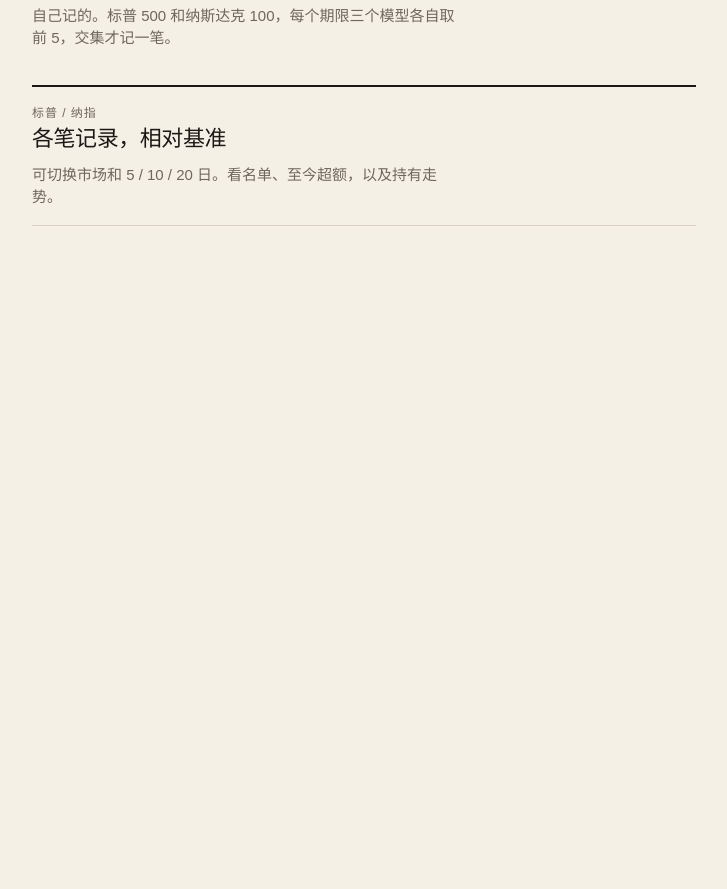
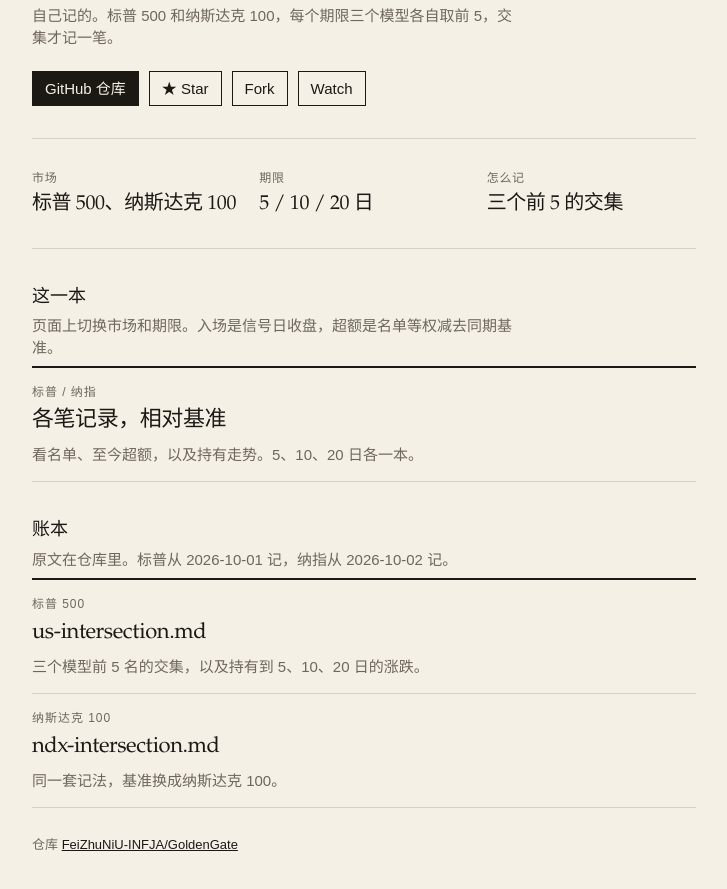
Before and after one commit to FeiZhuNiU-INFJA/GoldenGate, a plain HTML site: page docs/index.html in a window 1280 px wide. Shown: the part 121-1010 px from the top of the page, without its empty margins (276-1003 px from the left). Before the commit the page ends 800 px from the top, so only its background shows below. Drawn offline with Linux system fonts and the light colour scheme.

```diff
--- a/docs/index.html
+++ b/docs/index.html
@@ -29,22 +29,62 @@
     letter-spacing: 0.08em;
     text-transform: uppercase;
   }
-  h1, a strong {
+  h1, h2, a strong, .facts b {
     font-family: "Iowan Old Style", Palatino, "Songti SC", "Source Han Serif SC", serif;
     font-weight: 500;
   }
   h1 { margin: 0 0 8px; font-size: 32px; letter-spacing: -0.03em; line-height: 1.15; }
-  .lede { margin: 0; max-width: 52ch; color: var(--muted); }
-  .pages { margin: 36px 0 0; padding: 0; list-style: none; border-top: 2px solid var(--ink); }
+  h2 { margin: 0 0 4px; font-size: 18px; }
+  .lede, .note { margin: 0; max-width: 58ch; color: var(--muted); }
+  .actions {
+    display: flex;
+    flex-wrap: wrap;
+    align-items: center;
+    gap: 10px;
+    margin: 22px 0 0;
+  }
+  .back {
+    display: inline-flex;
+    align-items: center;
+    border: 1px solid var(--ink);
+    padding: 6px 12px;
+    color: var(--paper);
+    background: var(--ink);
+    text-decoration: none;
+  }
+  .back:hover { background: #322c26; }
+  .chip {
+    display: inline-flex;
+    align-items: center;
+    border: 1px solid var(--ink);
+    padding: 6px 12px;
+    color: var(--ink);
+    background: transparent;
+    text-decoration: none;
+  }
+  .chip:hover { background: #efe4d4; }
+  .back:focus-visible, .chip:focus-visible, .pages a:focus-visible { outline: 2px solid var(--book); outline-offset: 3px; }
+  .facts {
+    display: grid;
+    grid-template-columns: repeat(3, minmax(0, 1fr));
+    gap: 18px;
+    margin: 32px 0 0;
+    padding: 16px 0;
+    border-top: 1px solid var(--rule);
+    border-bottom: 1px solid var(--rule);
+  }
+  .facts span { display: block; color: var(--muted); font-size: 12px; letter-spacing: 0.06em; }
+  .facts b { display: block; margin-top: 4px; font-size: 20px; letter-spacing: -0.02em; line-height: 1.25; }
+  section { margin-top: 36px; }
+  .pages { margin: 8px 0 0; padding: 0; list-style: none; border-top: 2px solid var(--ink); }
   .pages a {
     display: block;
-    padding: 18px 0;
+    padding: 16px 0;
     border-bottom: 1px solid var(--rule);
     color: inherit;
     text-decoration: none;
   }
   .pages a:hover strong { text-decoration: underline; text-underline-offset: 3px; }
-  .pages a:focus-visible { outline: 2px solid var(--book); outline-offset: 4px; }
   .where {
     display: block;
     margin-bottom: 4px;
@@ -53,27 +93,76 @@
     letter-spacing: 0.08em;
   }
   a strong { display: block; font-size: 22px; letter-spacing: -0.02em; }
-  .desc { display: block; margin-top: 6px; max-width: 52ch; color: var(--muted); }
+  .desc { display: block; margin-top: 6px; max-width: 58ch; color: var(--muted); }
+  .foot {
+    margin: 28px 0 0;
+    color: var(--muted);
+    font-size: 13px;
+  }
+  .foot a { color: var(--ink); }
   @media (max-width: 720px) {
     main { padding: 32px 16px 48px; }
     h1 { font-size: 26px; }
+    .facts { grid-template-columns: 1fr; gap: 14px; }
   }
 </style>
 </head>
 <body>
 <main>
+  <header>
     <p class="kicker">Extreme Quant</p>
     <h1>投资笔记</h1>
     <p class="lede">自己记的。标普 500 和纳斯达克 100，每个期限三个模型各自取前 5，交集才记一笔。</p>
+    <p class="actions">
+      <a class="back" href="https://github.com/FeiZhuNiU-INFJA/GoldenGate">GitHub 仓库</a>
+      <a class="chip" href="https://github.com/FeiZhuNiU-INFJA/GoldenGate">★ Star</a>
+      <a class="chip" href="https://github.com/FeiZhuNiU-INFJA/GoldenGate/fork">Fork</a>
+      <a class="chip" href="https://github.com/FeiZhuNiU-INFJA/GoldenGate/subscription">Watch</a>
+    </p>
+  </header>
+
+  <div class="facts">
+    <p><span>市场</span><b>标普 500、纳斯达克 100</b></p>
+    <p><span>期限</span><b>5 / 10 / 20 日</b></p>
+    <p><span>怎么记</span><b>三个前 5 的交集</b></p>
+  </div>
+
+  <section>
+    <h2>这一本</h2>
+    <p class="note">页面上切换市场和期限。入场是信号日收盘，超额是名单等权减去同期基准。</p>
     <ul class="pages">
       <li>
         <a href="live/intersection.html">
           <span class="where">标普 / 纳指</span>
           <strong>各笔记录，相对基准</strong>
-        <span class="desc">可切换市场和 5 / 10 / 20 日。看名单、至今超额，以及持有走势。</span>
+          <span class="desc">看名单、至今超额，以及持有走势。5、10、20 日各一本。</span>
         </a>
       </li>
     </ul>
+  </section>
+
+  <section>
+    <h2>账本</h2>
+    <p class="note">原文在仓库里。标普从 2026-10-01 记，纳指从 2026-10-02 记。</p>
+    <ul class="pages">
+      <li>
+        <a href="https://github.com/FeiZhuNiU-INFJA/GoldenGate/blob/master/docs/live/us-intersection.md">
+          <span class="where">标普 500</span>
+          <strong>us-intersection.md</strong>
+          <span class="desc">三个模型前 5 名的交集，以及持有到 5、10、20 日的涨跌。</span>
+        </a>
+      </li>
+      <li>
+        <a href="https://github.com/FeiZhuNiU-INFJA/GoldenGate/blob/master/docs/live/ndx-intersection.md">
+          <span class="where">纳斯达克 100</span>
+          <strong>ndx-intersection.md</strong>
+          <span class="desc">同一套记法，基准换成纳斯达克 100。</span>
+        </a>
+      </li>
+    </ul>
+  </section>
+
+  <p class="foot">仓库 <a href="https://github.com/FeiZhuNiU-INFJA/GoldenGate">FeiZhuNiU-INFJA/GoldenGate</a></p>
 </main>
 </body>
 </html>
```
Also changed, not shown: 3 other files. Lines whose indentation alone changed are shown as unchanged.
